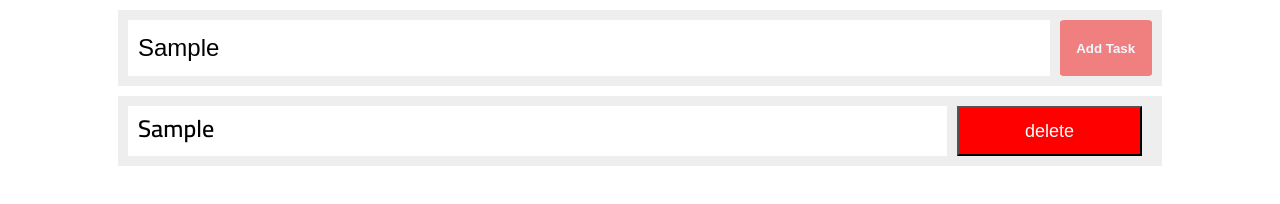
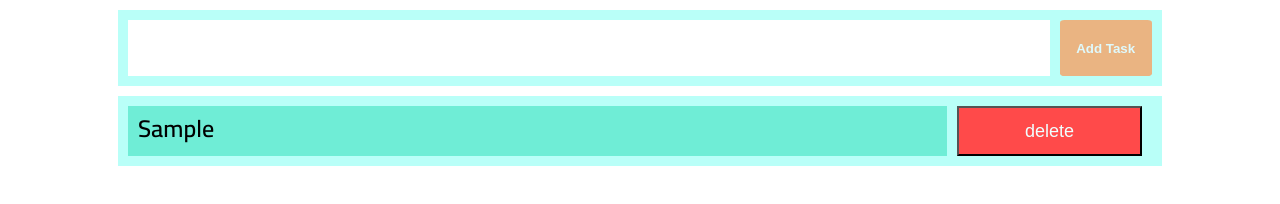
Before and after one commit to Amirosagan/tasks-application-front-end, a plain HTML site: page index.html in a window 1280 px wide. Both pictures are taken after typing "Sample" into the empty fields and a click on the button "Add Task". Drawn offline with Linux system fonts and the light colour scheme.

Commit message:
update style and script

```diff
--- a/script.js
+++ b/script.js
@@ -38,7 +38,8 @@ if (localStorage.tasks) {
 var sumpit = document.getElementById("input-sumbit-task");
 
 sumpit.onclick = () => {
-  var text = document.getElementById("input-text-task").value;
+  var text_ele = document.getElementById("input-text-task");
+  var text = text_ele.value;
   if (text !== "") {
     var Id = Math.round(Math.random() * 100000000000);
     var value = {
@@ -55,5 +56,6 @@ sumpit.onclick = () => {
       localStorage.tasks = JSON.stringify(contener);
     }
     createTask(value.id, value.Text);
+    text_ele.value = "";
   }
 };
--- a/style.css
+++ b/style.css
@@ -10,7 +10,7 @@ body {
 
 .input-form {
     margin-top: 10px;
-    background-color: #eee;
+    background-color: #B9FFF8;
     width: 80vw;
     height: 7vh;
     display: flex;
@@ -18,13 +18,17 @@ body {
     padding: 10px;
 }
 .input-form .input-submit {
-    background-color: lightcoral;
+    background-color: #FF9551;
     color: aliceblue;
     font-weight: 600;
     margin-left: 10px;
     width: 9%;
     border: 0;
     border-radius: 5%;
+    opacity: 0.7;
+}
+.input-form .input-submit:hover {
+    opacity: 1;
 }
 
 .input-form .input-text {
@@ -37,7 +41,7 @@ body {
 }
 
 .tasks-class {
-    background-color: #eee;
+    background-color: #B9FFF8;
     width: 80vw;
     height: 7vh;
     padding: 10px;
@@ -60,7 +64,7 @@ body {
 
 }
 .tasks-class .task div{
-    background-color: white;
+    background-color: #6FEDD6;
     width: 80%;
     height: 100%;
     font-size: x-large;
@@ -68,7 +72,7 @@ body {
     text-indent: 10px;
 }
 .tasks-class .task button {
-    background-color: red;
+    background-color: #FF4A4A;
     color: azure;
     width: 18%;
     height: 100%;
```
